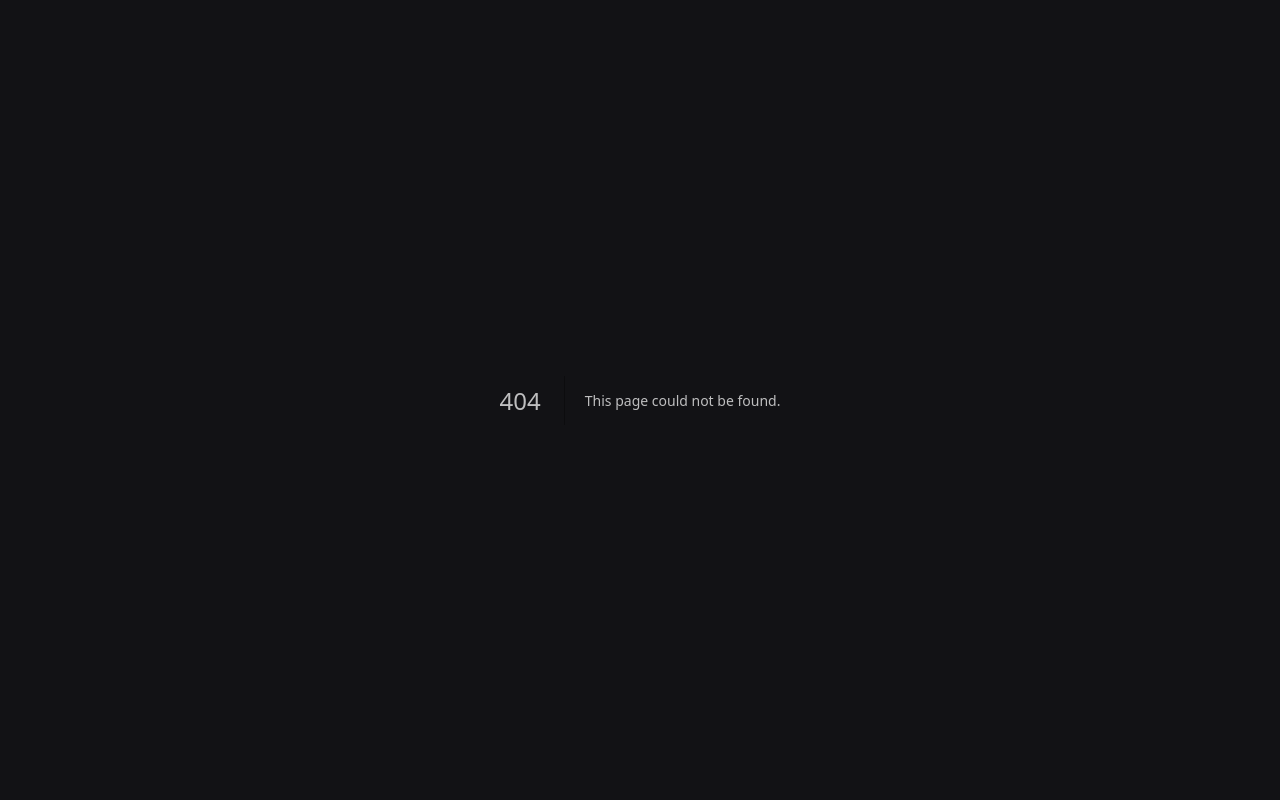
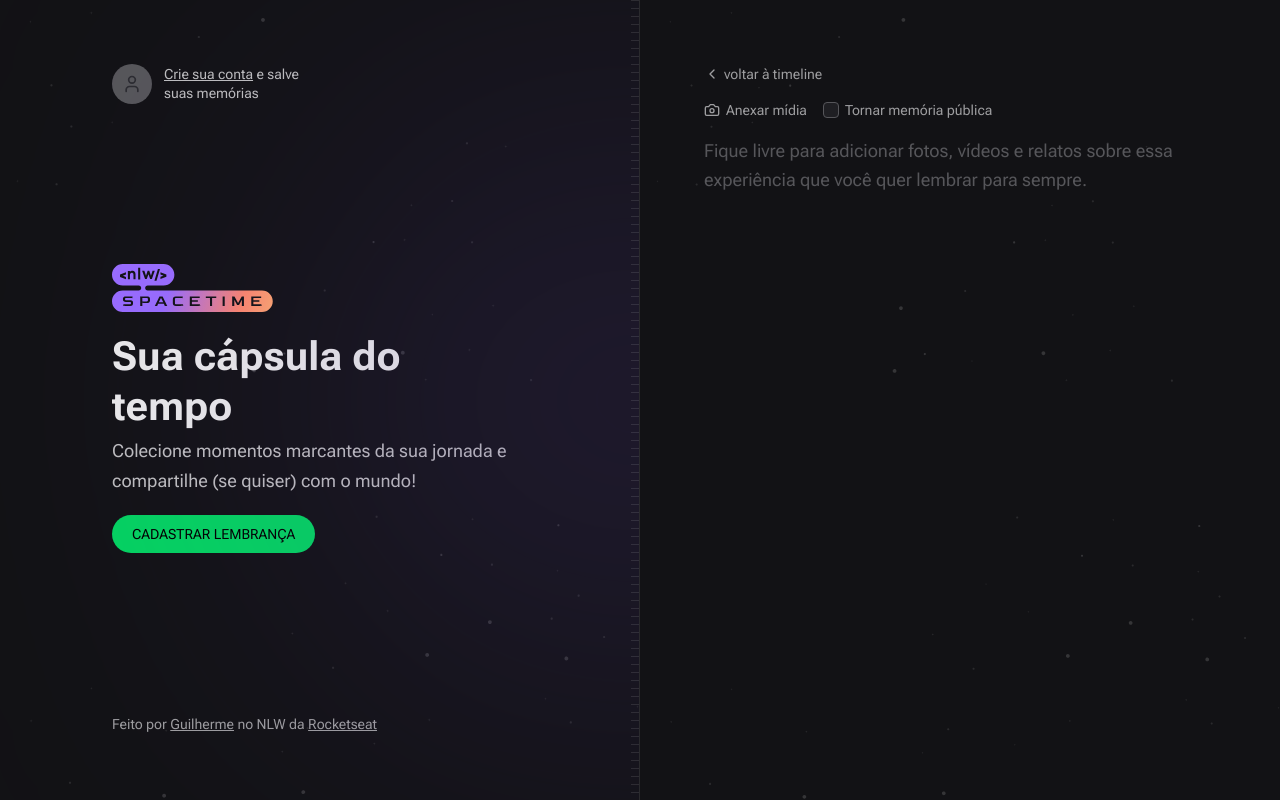
Before and after one commit to GuiCezaF/NLW-Front-end, a Next.js app: page /memories/new in a window 1280 px wide. Before the commit this address had no page. Built offline with nearby package versions, Linux system fonts and the light colour scheme; no server answers; a web font is replaced by a local one.

Commit message:
feat: add layout new routes, middleware and new memory page

```diff
--- a/package.json
+++ b/package.json
@@ -27,6 +27,7 @@
   },
   "devDependencies": {
     "@rocketseat/eslint-config": "^1.2.0",
+    "@tailwindcss/forms": "^0.5.3",
     "prettier-plugin-tailwindcss": "^0.3.0"
   }
 }
--- a/src/app/api/auth/callback/route.ts
+++ b/src/app/api/auth/callback/route.ts
@@ -5,13 +5,15 @@
   const { searchParams } = new URL(request.url)
   const code = searchParams.get('code')
 
+  const redirectTo = request.cookies.get('redirectTo')?.value
+
   const registerResponse = await api.post('/register', {
     code,
   })
 
   const { token } = registerResponse.data
 
-  const redirectURL = new URL('/', request.url)
+  const redirectURL = redirectTo ?? new URL('/', request.url)
 
   const cookieExpiresInSeconds = 60 * 60 * 24 * 30
 
--- /dev/null
+++ b/src/app/api/auth/logout/route.ts
@@ -0,0 +1,11 @@
+import { NextRequest, NextResponse } from 'next/server'
+
+export async function GET(request: NextRequest) {
+  const redirectURL = new URL('/', request.url)
+
+  return NextResponse.redirect(redirectURL, {
+    headers: {
+      'Set-Cookie': `token=; Path=/; max-age=0`,
+    },
+  })
+}
--- a/src/app/layout.tsx
+++ b/src/app/layout.tsx
@@ -4,6 +4,11 @@
   Roboto_Flex as Roboto,
   Bai_Jamjuree as BaiJamjuree,
 } from 'next/font/google'
+import { Hero } from '@/components/Hero'
+import { Profile } from '@/components/Profile'
+import { SignIn } from '@/components/SignIn'
+import { Copyright } from '@/components/Copyright'
+import { cookies } from 'next/headers'
 
 const roboto = Roboto({ subsets: ['latin'], variable: '--font-roboto' })
 
@@ -19,12 +24,31 @@
 }
 
 export default function RootLayout({ children }: { children: ReactNode }) {
+  const isAuthenticated = cookies().has('token')
   return (
     <html lang="pt">
       <body
         className={`${roboto.variable} ${baiJamjuree.variable} bg-gray-900 font-sans text-gray-100`}
       >
-        {children}
+        <main className="grid min-h-screen grid-cols-2">
+          {/* left */}
+          <div className="relative flex flex-col items-start justify-between overflow-hidden border-r border-white/10 bg-[url(../assets/bg-stars.svg)] bg-cover px-28 py-16">
+            {/* blur */}
+            <div className="absolute right-0 top-1/2 h-[288px] w-[526px] -translate-y-1/2 translate-x-1/2 rounded-full bg-purple-700 opacity-50 blur-full" />
+
+            {/* stripes */}
+            <div className="absolute bottom-0 right-0 top-0 w-2 bg-stripes" />
+
+            {isAuthenticated ? <Profile /> : <SignIn />}
+            <Hero />
+            <Copyright />
+          </div>
+
+          {/* right */}
+          <div className="flex flex-col bg-[url(../assets/bg-stars.svg)] bg-cover p-16 ">
+            {children}
+          </div>
+        </main>
       </body>
     </html>
   )
--- /dev/null
+++ b/src/app/memories/new/page.tsx
@@ -0,0 +1,51 @@
+import { Camera, ChevronLeft } from 'lucide-react'
+import Link from 'next/link'
+
+export default function NewMemory() {
+  return (
+    <div className="flex flex-1 flex-col gap-4">
+      <Link
+        href="/"
+        className="flex items-center gap-1 text-sm text-gray-200 hover:text-gray-100"
+      >
+        <ChevronLeft className="h-4 w-4" />
+        voltar à timeline
+      </Link>
+
+      <form className="flex flex-1 flex-col gap-2">
+        <div className="flex items-center gap-4">
+          <label
+            htmlFor="media"
+            className="flex cursor-pointer items-center gap-1.5 text-sm text-gray-200 hover:text-gray-100"
+          >
+            <Camera className="h-4 w-4" />
+            Anexar mídia
+          </label>
+
+          <label
+            htmlFor="isPublic"
+            className="flex items-center gap-1.5 text-sm text-gray-200 hover:text-gray-100"
+          >
+            <input
+              type="checkbox"
+              name="isPublic"
+              id="isPublic"
+              value="true"
+              className="h-4 w-4 rounded border-gray-400 bg-gray-700 text-purple-500"
+            />
+            Tornar memória pública
+          </label>
+        </div>
+
+        <input type="file" id="media" className="invisible h-0 w-0" />
+
+        <textarea
+          name="content"
+          spellCheck={false}
+          className="w-full flex-1 resize-none rounded border-0 bg-transparent p-0 text-lg leading-relaxed text-gray-100 placeholder:text-gray-400 focus:ring-0"
+          placeholder="Fique livre para adicionar fotos, vídeos e relatos sobre essa experiência que você quer lembrar para sempre."
+        />
+      </form>
+    </div>
+  )
+}
--- a/src/app/page.tsx
+++ b/src/app/page.tsx
@@ -1,33 +1,5 @@
-import { cookies } from 'next/headers'
-
 import { EmptyMemories } from '@/components/EmptyMemories'
-import { Copyright } from '../components/Copyright'
-import { Hero } from '../components/Hero'
-import { SignIn } from '../components/SignIn'
-import { Profile } from '@/components/Profile'
 
 export default function Home() {
-  const isAuthenticated = cookies().has('token')
-
-  return (
-    <main className="grid min-h-screen grid-cols-2">
-      {/* left */}
-      <div className="relative flex flex-col items-start justify-between overflow-hidden border-r border-white/10 bg-[url(../assets/bg-stars.svg)] bg-cover px-28 py-16">
-        {/* blur */}
-        <div className="absolute right-0 top-1/2 h-[288px] w-[526px] -translate-y-1/2 translate-x-1/2 rounded-full bg-purple-700 opacity-50 blur-full" />
-
-        {/* stripes */}
-        <div className="absolute bottom-0 right-0 top-0 w-2 bg-stripes" />
-
-        {isAuthenticated ? <Profile /> : <SignIn />}
-        <Hero />
-        <Copyright />
-      </div>
-
-      {/* right */}
-      <div className="flex flex-col bg-[url(../assets/bg-stars.svg)] bg-cover p-16 ">
-        <EmptyMemories />
-      </div>
-    </main>
-  )
+  return <EmptyMemories />
 }
--- a/src/components/Hero.tsx
+++ b/src/components/Hero.tsx
@@ -1,5 +1,6 @@
 import Image from 'next/image'
 import nlwLogo from '../assets/nlw-spacetime-logo.svg'
+import Link from 'next/link'
 
 export function Hero() {
   return (
@@ -15,12 +16,12 @@
           com o mundo!
         </p>
       </div>
-      <a
+      <Link
         className="inline-block rounded-full bg-green-500 px-5 py-3 font-alt text-sm uppercase leading-none text-black hover:bg-green-600"
-        href=""
+        href="/memories/new"
       >
         CADASTRAR LEMBRANÇA
-      </a>
+      </Link>
     </div>
   )
 }
--- a/src/components/Profile.tsx
+++ b/src/components/Profile.tsx
@@ -16,7 +16,10 @@
 
       <p className="max-w-[200px] text-sm leading-snug">
         {name}
-        <a href="" className="block text-purple-300 hover:text-red-400">
+        <a
+          href="/api/auth/logout"
+          className="block text-purple-300 hover:text-red-400"
+        >
           Quero sair
         </a>
       </p>
--- a/src/lib/api.ts
+++ b/src/lib/api.ts
@@ -1,5 +1,5 @@
 import axios from 'axios'
 
 export const api = axios.create({
-  baseURL: 'http://localhost:3333',
+  baseURL: 'http://192.168.15.7:3333',
 })
--- a/tailwind.config.js
+++ b/tailwind.config.js
@@ -69,5 +69,5 @@
       },
     },
   },
-  plugins: [],
+  plugins: [require('@tailwindcss/forms')],
 }
```
Also changed, not shown: src/middleware.ts (added, +21 -0 lines), 1 other file (tests, documents, lock files or other folders).
